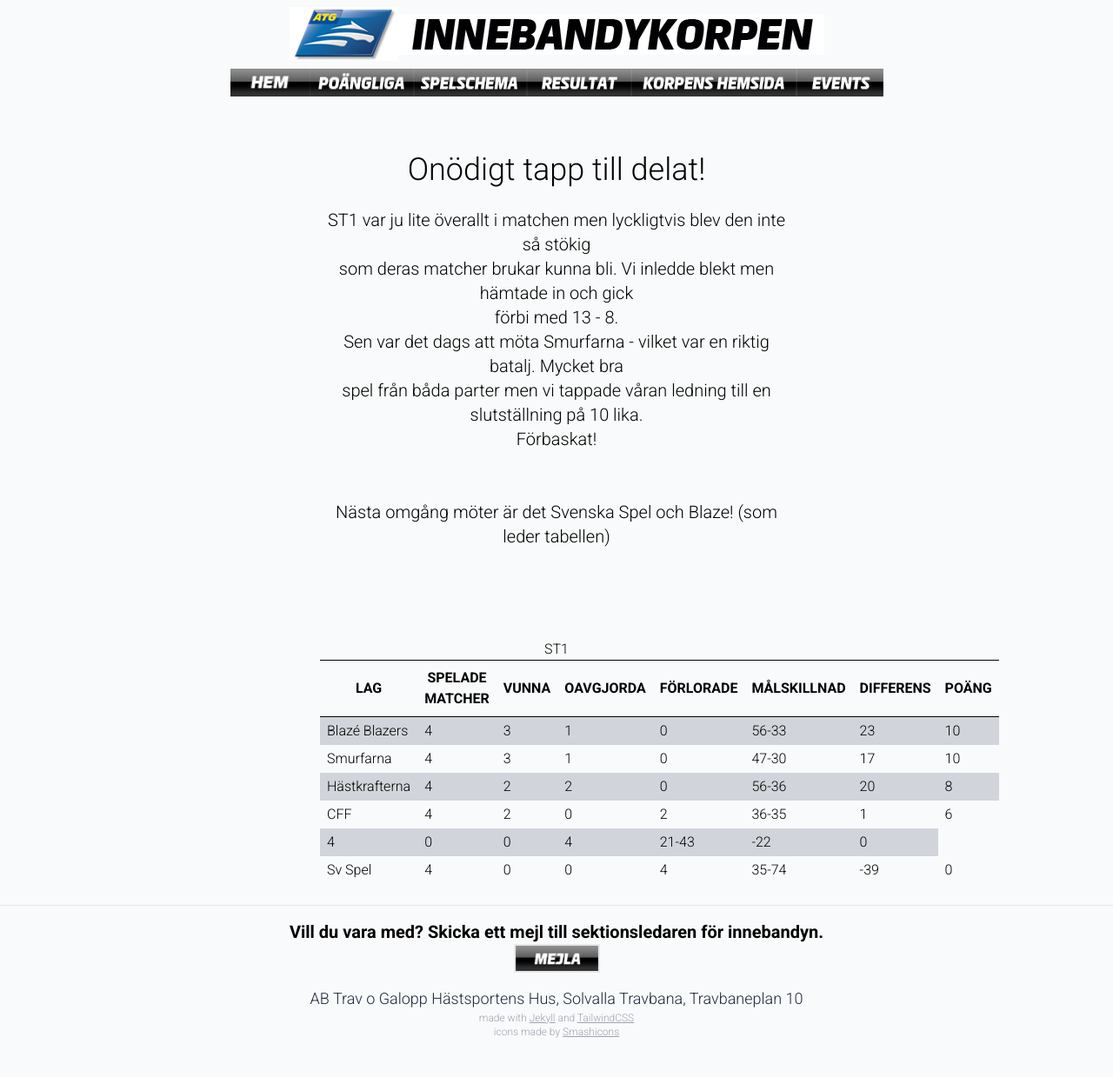
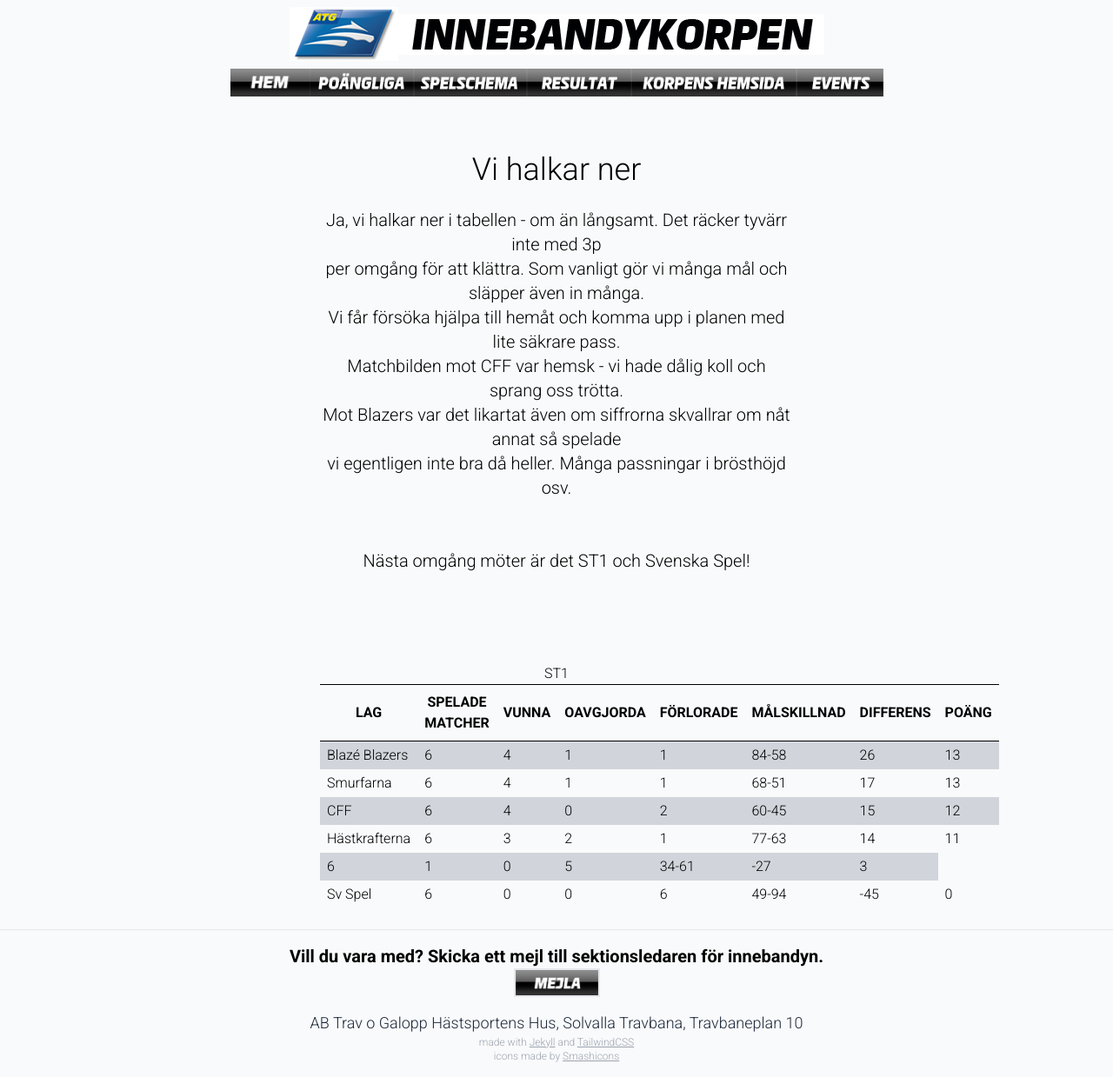
Before and after one commit to andreashogvall/andreashogvall.github.io, a Jekyll site: the page built from index.html, in a window 1280 px wide. Shown: the whole page at 87% size. Built offline with Jekyll 4.4.1, drawn with Linux system fonts in a browser that asks for light colours; nearby versions of some CDN libraries; before the commit the page ends 1211 px from its top, so only the background shows below that.

Commit message:
Add files via upload

```diff
--- a/index.html
+++ b/index.html
@@ -4,18 +4,18 @@
 description: "Innebandykorpen"
 ---
 <div class="mx-auto w-1/2">
-		<p class="text-center text-4xl">Onödigt tapp till delat!</p>
+		<p class="text-center text-4xl">Vi halkar ner</p>
 		<br>
 
 		<p class="text-center text-xl">
-			ST1 var ju lite överallt i matchen men lyckligtvis blev den inte så stökig<br>
-			som deras matcher brukar kunna bli. Vi inledde blekt men hämtade in och gick<br>
-			förbi med 13 - 8.<br>
-			Sen var det dags att möta Smurfarna - vilket var en riktig batalj. Mycket bra<br>
-			spel från båda parter men vi tappade våran ledning till en slutställning på 10 lika. <br>
-			Förbaskat!<br>
+			Ja, vi halkar ner i tabellen - om än långsamt. Det räcker tyvärr inte med 3p<br>
+			per omgång för att klättra. Som vanligt gör vi många mål och släpper även in många.<br>
+			Vi får försöka hjälpa till hemåt och komma upp i planen med lite säkrare pass.<br>
+			Matchbilden mot CFF var hemsk - vi hade dålig koll och sprang oss trötta.<br>
+			Mot Blazers var det likartat även om siffrorna skvallrar om nåt annat så spelade<br>
+			vi egentligen inte bra då heller. Många passningar i brösthöjd osv. <br>
 			<br>
-			<br>Nästa omgång möter är det Svenska Spel och Blaze! (som leder tabellen)<br>
+			<br>Nästa omgång möter är det ST1 och Svenska Spel!<br>
 			<br>
 			<br>
 	</p>
@@ -59,10 +59,110 @@
 					Blazé Blazers
 				</td>
 				<td class="py-1 px-2">
+					6
+				</td>
+				<td class="py-1 px-2">
 					4
 				</td>
 				<td class="py-1 px-2">
+					1
+				</td>
+				<td class="py-1 px-2">
+					1
+				</td>
+				<td class="py-1 px-2">
+					84-58
+				</td>
+				<td class="py-1 px-2">
+					26
+				</td>
+				<td class="py-1 px-2">
+					13
+				</td>
+			</tr>
+			<tr>
+				<td class="py-1 px-2">
+					Smurfarna
+				</td>
+				<td class="py-1 px-2">
+					6
+				</td>
+				<td class="py-1 px-2">
+					4
+				</td>
+				<td class="py-1 px-2">
+					1
+				</td>
+				<td class="py-1 px-2">
+					1
+				</td>
+				<td class="py-1 px-2">
+					68-51
+				</td>
+				<td class="py-1 px-2">
+					17
+				</td>
+				<td class="py-1 px-2">
+					13
+				</td>
+			</tr>
+			<tr class="bg-gray-300">
+				<td class="py-1 px-2">
+					CFF
+				</td>
+				<td class="py-1 px-2">
+					6
+				</td>
+				<td class="py-1 px-2">
+					4
+				</td>
+				<td class="py-1 px-2">
+					0
+				</td>
+				<td class="py-1 px-2">
+					2
+				</td>
+				<td class="py-1 px-2">
+					60-45
+				</td>
+				<td class="py-1 px-2">
+					15
+				</td>
+				<td class="py-1 px-2">
+					12
+				</td>
+			</tr>
+			<tr>
+				<td class="py-1 px-2">
+					Hästkrafterna
+				</td>
+				<td class="py-1 px-2">
+					6
+				</td>
+				<td class="py-1 px-2">
 					3
+				</td>
+				<td class="py-1 px-2">
+					2
+				</td>
+				<td class="py-1 px-2">
+					1
+				</td>
+				<td class="py-1 px-2">
+					77-63
+				</td>
+				<td class="py-1 px-2">
+					14
+				</td>
+				<td class="py-1 px-2">
+					11
+				</td>
+			</tr>
+				<tr class="bg-gray-300">
+					ST1
+				</td>
+				<td class="py-1 px-2">
+					6
 				</td>
 				<td class="py-1 px-2">
 					1
@@ -71,98 +171,23 @@
 					0
 				</td>
 				<td class="py-1 px-2">
-					56-33
+					5
 				</td>
 				<td class="py-1 px-2">
-					23
+					34-61
 				</td>
 				<td class="py-1 px-2">
-					10
-				</td>
-			</tr>
-			<tr>
-				<td class="py-1 px-2">
-					Smurfarna
-				</td>
-				<td class="py-1 px-2">
-					4
+					-27
 				</td>
 				<td class="py-1 px-2">
 					3
 				</td>
+			</tr>
 				<td class="py-1 px-2">
-					1
-				</td>
-				<td class="py-1 px-2">
-					0
-				</td>
-				<td class="py-1 px-2">
-					47-30
-				</td>
-				<td class="py-1 px-2">
-					17
-				</td>
-				<td class="py-1 px-2">
-					10
-				</td>
-			</tr>
-			<tr class="bg-gray-300">
-				<td class="py-1 px-2">
-					Hästkrafterna
-				</td>
-				<td class="py-1 px-2">
-					4
-				</td>
-				<td class="py-1 px-2">
-					2
-				</td>
-				<td class="py-1 px-2">
-					2
-				</td>
-				<td class="py-1 px-2">
-					0
-				</td>
-				<td class="py-1 px-2">
-					56-36
-				</td>
-				<td class="py-1 px-2">
-					20
-				</td>
-				<td class="py-1 px-2">
-					8
-				</td>
-			</tr>
-			<tr>
-				<td class="py-1 px-2">
-					CFF
-				</td>
-				<td class="py-1 px-2">
-					4
-				</td>
-				<td class="py-1 px-2">
-					2
-				</td>
-				<td class="py-1 px-2">
-					0
-				</td>
-				<td class="py-1 px-2">
-					2
-				</td>
-				<td class="py-1 px-2">
-					36-35
-				</td>
-				<td class="py-1 px-2">
-					1
+					Sv Spel
 				</td>
 				<td class="py-1 px-2">
 					6
-				</td>
-			</tr>
-				<tr class="bg-gray-300">
-					ST1
-				</td>
-				<td class="py-1 px-2">
-					4
 				</td>
 				<td class="py-1 px-2">
 					0
@@ -171,38 +196,13 @@
 					0
 				</td>
 				<td class="py-1 px-2">
-					4
+					6
 				</td>
 				<td class="py-1 px-2">
-					21-43
+					49-94
 				</td>
 				<td class="py-1 px-2">
-					-22
-				</td>
-				<td class="py-1 px-2">
-					0
-				</td>
-			</tr>
-				<td class="py-1 px-2">
-					Sv Spel
-				</td>
-				<td class="py-1 px-2">
-					4
-				</td>
-				<td class="py-1 px-2">
-					0
-				</td>
-				<td class="py-1 px-2">
-					0
-				</td>
-				<td class="py-1 px-2">
-					4
-				</td>
-				<td class="py-1 px-2">
-					35-74
-				</td>
-				<td class="py-1 px-2">
-					-39
+					-45
 				</td>
 				<td class="py-1 px-2">
 					0
```
Also changed, not shown: resultat.html (+6 -6 lines).
